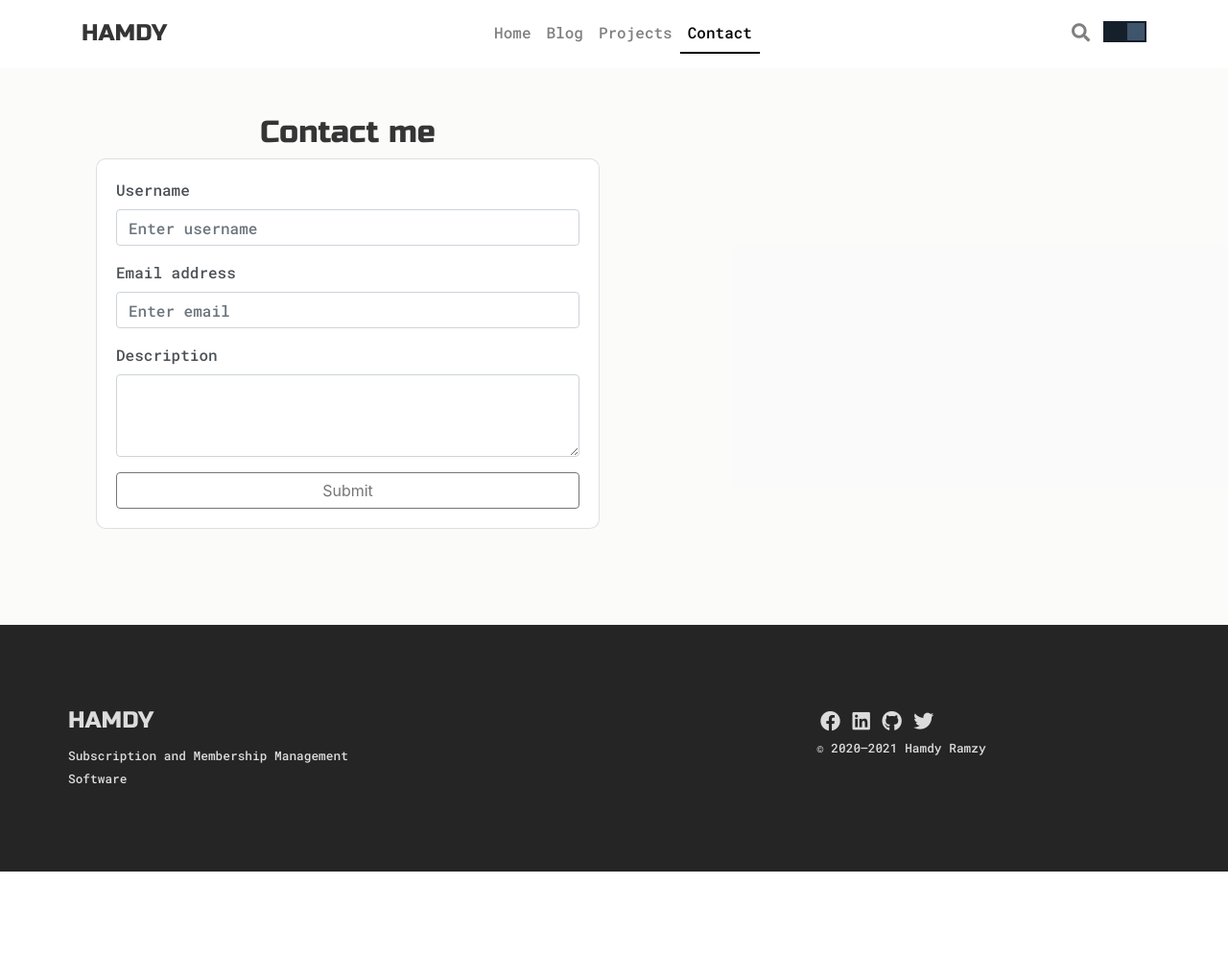
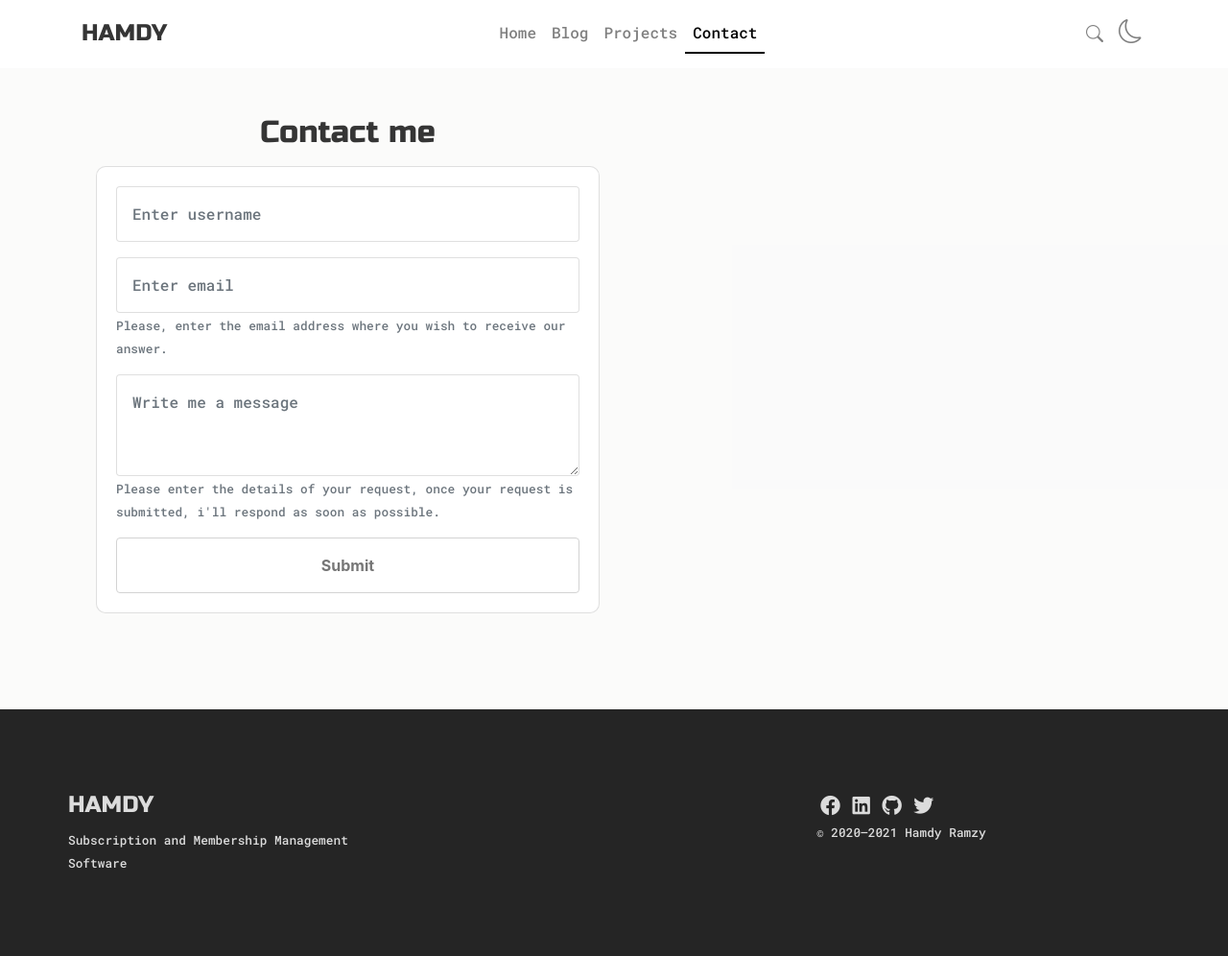
Before and after one commit to HamdyRamzy/portfolio-website, a Django app: page /contact/ in a window 1280 px wide. Shown: the whole page at 96% size. Before the commit the page ends 908 px from the top, so only its background shows below. Run offline with Django 3.2, Linux system fonts and the light colour scheme; some libraries are stand-ins or nearby versions.

Commit message:
Edited Style

```diff
--- a/portfolio_project/settings.py
+++ b/portfolio_project/settings.py
@@ -28,7 +28,7 @@ SECRET_KEY = 'django-insecure-x%1r!g21d*wn@@bia+z9k3ue&s15h054t%9rztczu1bk%_i!&&
 # SECURITY WARNING: don't run with debug turned on in production!
 DEBUG = True
 
-ALLOWED_HOSTS = []
+ALLOWED_HOSTS = ['*', '192.168.1.2']
 
 
 # Application definition
--- a/static/css/default.css
+++ b/static/css/default.css
@@ -17,14 +17,21 @@
 	--footerColor:#dcdcdc;
 	--hrColor:#cccccc;
 	--headIconColor: #353535;
+	--headIconHoverColor: #fff;
 	--headIconBackgroundColor:#fff;
 	--headIconBorderColor:	#353535;
-	;
+	--formBorderColor: rgba(0,0,0,.125);
+	--formBackgroundColor: #fff;
+	--ButtonBackgroundColor:white;
+	--ButtonBorderColor:#d3d3d3;
+	--searchIconColor:#767676;
+	--buttonTextColor: #767676;
+	--shdowColor:rgba(0, 0, 0, 40%);
 }
 /*End light theme*/
 
 /*Start dark theme*/
-.darkmode {
+.dark {
     --navbarBackgroundColor: #161b22;
     --bodyColor: #0d1117;
     --headerBackgroundColor: #161b22;
@@ -106,12 +127,8 @@ p, li, span, label, input, textarea, small{
     transition: all .5s ease;
 	outline: none !important;
 }
-.dark-mode-toggle{
-	background: #3f556c;
-	border: 2px solid #15202b;
-	outline: none !important;
-    border-right-width: 2px;
-    border-left-width: 25px;
+.dark-button:hover{
+	color:var(--navLinkHoverColor);
 }
 
 .width-25{
@@ -320,17 +332,15 @@ p, li, span, label, input, textarea, small{
 
 /*Start contact style*/
 .submit-button{
-	background-color: #fff;
-    border: 1px solid #767676;
-    color: #767676;
+	background-color: var(--ButtonBackgroundColor);
+    border: 1px solid var(--ButtonBorderColor);
+    color: var(--buttonTextColor);
+	padding: 1em;
+	height: auto;
+	font-weight: 700;
 }
 .submit-button:hover{
-	background-color: #fff;
-    border: 1px solid #353535;
-    color: #353535;
-}
-.submit-button:active{
-	background-color: #ececec;
+	color: var(--buttonTextColor);
 }
 /*End Start contact style*/
 
@@ -349,3 +359,39 @@ hr{
     background-position: 50% 50% !important;
 	cursor: pointer;
 }
+.form-control{
+	padding: 1em;
+	height: auto;
+	background-color: var(--formBackgroundColor);
+    border-color:  var(--formBorderColor);
+	color: var(--secondaryText);
+}
+.form-control:focus{
+	background-color: var(--formBackgroundColor);
+    border-color:  var(--formBorderColor);
+	color: var(--secondaryText);
+}
+.form-control:active{
+	background-color: var(--formBackgroundColor);
+    border-color:  var(--formBorderColor);
+	color: var(--secondaryText);
+}
+#overlay{
+	position:fixed;
+	z-index:99999;
+	top:0;
+	left:0;
+	bottom:0;
+	right:0;
+	background:rgba(0,0,0,0.9);
+	transition: 1s 0.4s;
+  }
+  .fass {
+	cursor: pointer;
+	transform: rotate(-25deg);
+	color: var(--navLinkColor);
+}
+
+.nav-icon-p{
+	padding: 0px 4px;
+}
--- a/static/js/dark.js
+++ b/static/js/dark.js
@@ -1,41 +1,47 @@
+const darkBtn = document.querySelector('.fass');
+const icon = document.getElementById('icon')
+setIcon = localStorage.getItem('sun');
 
-let darkMode = localStorage.getItem('darkMode');
-let darkModeButton = localStorage.getItem('darkModeButton');
-const darkModeToggle = document.querySelector('#dark-mode-toggle');
+const darkMode = () => {
+    document.body.classList.toggle('dark')
+}
 
-darkModeToggle.addEventListener('click', () => {
-    darkMode = localStorage.getItem('darkMode');
-    if (darkMode !== 'enabled') {
-        enableDarkMode();
-    }
-    else {
-        disableDarkMode();
+darkBtn.addEventListener('click', () => {
+    // Get the value of the "dark" item from the local storage on every click
+    setDarkMode = localStorage.getItem('dark');
+
+    if(setDarkMode !== "on") {
+        darkMode();
+        icon.classList.remove('bi-moon');
+        icon.classList.add('bi-brightness-low-fill');
+        // Set the value of the itwm to "on" when dark mode is on
+        setDarkMode = localStorage.setItem('dark', 'on');
+        setIcon = localStorage.setItem('sun', 'on');
+    } else {
+        darkMode();
+        // Set the value of the item to  "null" when dark mode if off
+        icon.classList.remove('bi-brightness-low-fill');
+        icon.classList.add('bi-moon');
+        setDarkMode = localStorage.setItem('dark', null);
+        setIcon = localStorage.setItem('sun', null);
     }
 });
 
+// Get the value of the "dark" item from the local storage
+let setDarkMode = localStorage.getItem('dark');
 
-const enableDarkMode = () => {
-    document.body.classList.add('darkmode');
-    darkModeToggle.classList.add('dark-mode-toggle');
-    localStorage.setItem('darkMode', 'enabled');
-    localStorage.setItem('darkModeButton', 'disabled');
+// Check dark mode is on or off on page reload
+if(setDarkMode === 'on') {
+    darkMode();
+    icon.classList.remove('bi-moon');
+    icon.classList.add('bi-brightness-low-fill');
 }
 
-const disableDarkMode = () => {
-    document.body.classList.remove('darkmode');
-    darkModeToggle.classList.remove('dark-mode-toggle');
-    localStorage.setItem('darkMode', null);
-    localStorage.setItem('darkModeButton', 'enabled');
-}
-
-if (darkModeButton === 'enabled') {
-    darkModeToggle.classList.remove('dark-mode-toggle');
+if (setIcon === 'on') {
+    icon.classList.remove('bi-moon');
+    icon.classList.add('bi-brightness-low-fill');
 }
 else{
-    darkModeToggle.classList.add('dark-mode-toggle');
+    icon.classList.remove('bi-brightness-low-fill');
+    icon.classList.add('bi-moon');
 }
-
-if (darkMode === 'enabled') {
-    document.body.classList.add('darkmode');
-    enableDarkMode();
-}
--- a/templates/base.html
+++ b/templates/base.html
@@ -10,6 +10,8 @@
 	<link href="https://fonts.googleapis.com/css2?family=Russo+One&display=swap" rel="stylesheet">
 	<link href="https://fonts.googleapis.com/css2?family=Roboto+Mono:wght@500&family=Russo+One&display=swap" rel="stylesheet">
     <link rel="stylesheet" href="https://use.fontawesome.com/releases/v5.13.1/css/all.css" integrity="sha384-xxzQGERXS00kBmZW/6qxqJPyxW3UR0BPsL4c8ILaIWXva5kFi7TxkIIaMiKtqV1Q" crossorigin="anonymous">
+    <link rel="stylesheet" href="https://cdn.jsdelivr.net/npm/bootstrap-icons@1.3.0/font/bootstrap-icons.css">
+
     <link rel="shortcut icon" type="../static/images/favicon.png" href="../static/images/favicon.png">
 	<link rel="stylesheet" href="https://cdnjs.cloudflare.com/ajax/libs/animate.css/4.1.1/animate.min.css">
     <link rel="stylesheet" type="text/css" href="../static/css/hover-min.css">
@@ -25,7 +27,8 @@
         <div class="container">
             <a class="navbar-brand mt-2 brand-logo" href="/"><h4>HAMDY</h4></a>
             <button aria-controls="navbar" aria-expanded="false" aria-label="Toggle navigation" class="navbar-toggler" data-target="#navbar" data-toggle="collapse" type="button">
-                <span class="navbar-toggler-icon nav-icon"></span>
+                <span class=""><i style="font-size: 25px;" class="bi bi-list"></i></span>
+
             </button>
             <div class="collapse navbar-collapse" id="navbar">
                     <ul class="navbar-nav ml-auto">
@@ -35,9 +38,8 @@
                         <li class="nav-item {{contact_page}}"><a class="nav-link" href="/contact">Contact</a></li>
                     </ul>
                     <ul class="navbar-nav ml-auto">
-                        <li class="nav-item"><a  type="button" data-toggle="modal" data-target="#searchBar"  class="nav-link ml-auto"><i class="fas fa-search width-25"></i></a></li>
-                        <li class="nav-item"><button title="d" id="dark-mode-toggle" class="theme-button ml-auto"></button></li>
-
+                        <li class="nav-item"><a  type="button" style="font-size: 18px;" data-toggle="modal" data-target="#searchBar"  class="nav-link ml-auto"><i class="bi bi-search nav-icon-p"></i></a></li>
+                        <li class="nav-item"><i id="icon" style="font-size: 25px;" class="fass bi bi-brightness-low-fill nav-icon-p  dark-button"></i></li>
                     </ul>
                     <script src="../static/js/dark.js"></script>
             </div>
@@ -62,7 +64,7 @@
                 <div class="col-lg-3 col-md-4 col-sm-12 photo ">
                     <img src="../static/images/favicon.png" alt="HamdyRamzy" height="200" width="200">
                 </div>
-                <div class="col-lg-4 col-md-4 col-sm-12 infoContainer">
+                <div class="col-lg-4 col-md-5 col-sm-12 infoContainer">
                     <div class="info">
                         <h2>Hamdy Ramzy</h2>
                         <p>Software developer</p>
@@ -229,7 +231,7 @@
                     <a href="#"><i class="fab fa-github footer-color footer-icon"></i></a>
                     <a href="#"><i class="fab fa-twitter footer-color footer-icon"></i></a>
                 </div>
-                <small class="copyright footer-color">© 2020–2021 Hamdy Ramzy</small>
+                <small class="copyright footer-color">&copy; 2020–2021 Hamdy Ramzy</small>
             </div>
         </div>
     </footer>
--- a/templates/contact.html
+++ b/templates/contact.html
@@ -8,20 +8,19 @@
     <div class="mt-5">
       <div class="col-lg-6">
           <h2 class="text-center">Contact me</h2>
-        <div class="card">
+        <div class="card  mt-3">
           <div class="card-body">
             <form>
               <div class="form-group">
-                <label for="exampleInputEmail1">Username</label>
-                <input type="email" class="form-control shadow-none" id="exampleInputEmail1" aria-describedby="emailHelp" placeholder="Enter username">
+                <input type="text" class="form-control shadow-none" id="exampleInputEmail1" aria-describedby="emailHelp" placeholder="Enter username">
               </div>
               <div class="form-group">
-                <label for="exampleInputEmail1">Email address</label>
                 <input type="email" class="form-control shadow-none" id="exampleInputEmail1" aria-describedby="emailHelp" placeholder="Enter email">
+                <small class="text-muted">Please, enter the email address where you wish to receive our answer.</small>
               </div>
               <div class="form-group">
-                <label for="exampleFormControlTextarea1">Description</label>
-                <textarea class="form-control shadow-none" id="exampleFormControlTextarea1" rows="3"></textarea>
+                <textarea class="form-control shadow-none" placeholder="Write me a message" id="exampleFormControlTextarea1" rows="3"></textarea>
+                <small class="text-muted">Please enter the details of your request, once your request is submitted, i'll respond as soon as possible.</small>
               </div>
               <button type="submit" class="btn w-100 submit-button shadow-none">Submit</button>
             </form>
--- a/templates/includes/search_modal.html
+++ b/templates/includes/search_modal.html
@@ -11,9 +11,9 @@
         <div class="modal-body">
             <form method="get" action="" class="input-group" >
                 <div class="input-group">
-                  <input class="form-control search-input sm-2 shadow-none"  placeholder="Search... " name="searchField" id="searchField" required>
+                  <input class="form-control search-input sm-2 shadow-none" autocomplete="off"  placeholder="Search... " name="searchField" id="searchField" required>
                   <div class="input-group-append">
-                    <button class="btn search-btn shadow-none" title="Search" type="submit"><i class="fas fa-search search-btn-icon"></i></button>
+                    <button class="btn search-btn shadow-none" title="Search" type="submit"><i class="bi bi-search search-btn-icon"></i></button>
                   </div>
 
                 </div>
```
Also changed, not shown: other parts of static/css/default.css (+30 -21 lines), templates/project_detail.html (+4 -4 lines).
